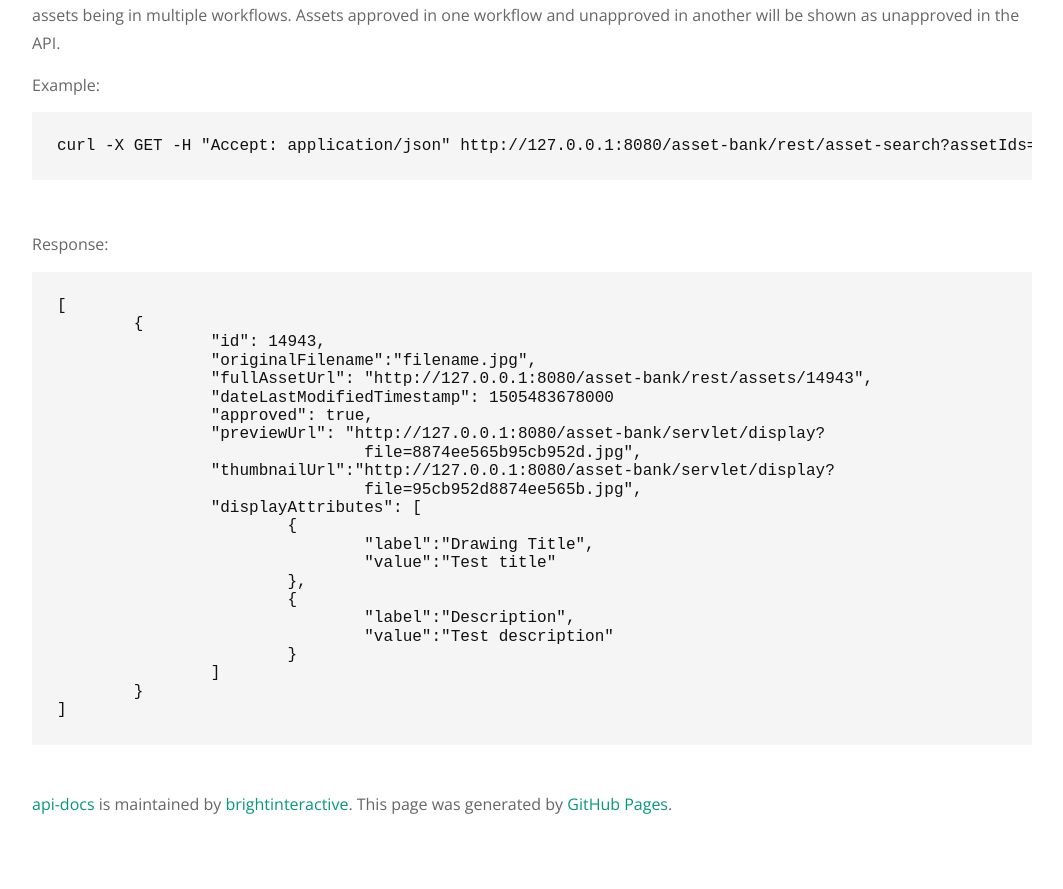
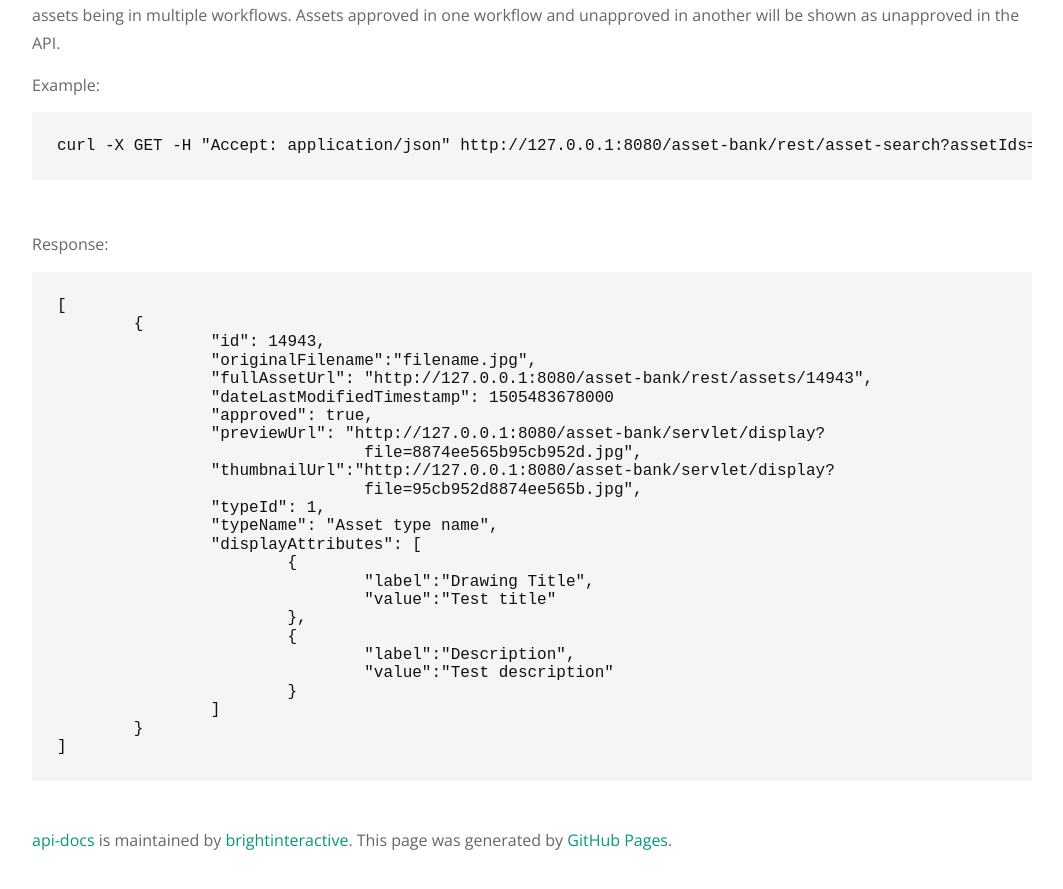
Before and after one commit to brightinteractive/api-docs, a Jekyll site: the page built from doc/asset-search.md, in a window 1280 px wide and 900 px high, scrolled down 3524 px. Shown: the top 889 px of the window, without its empty margins (108-1171 px from the left). Built offline with Jekyll 4.4.1, drawn with Linux system fonts in a browser that asks for light colours; our own code applies the rules of GitHub Pages for plain Markdown files; before the commit the page ends 4387 px from its top, so only the background shows below that.

Commit message:
ABC-2224: Update asset search docs to include type id and name in example response

```diff
--- a/doc/asset-search.md
+++ b/doc/asset-search.md
@@ -159,6 +159,8 @@ Response:
 				file=8874ee565b95cb952d.jpg",
 		"thumbnailUrl":"http://127.0.0.1:8080/asset-bank/servlet/display?
 				file=95cb952d8874ee565b.jpg",
+		"typeId": 1,
+		"typeName": "Asset type name",
 		"displayAttributes": [
 			{
 				"label":"Drawing Title",
```
